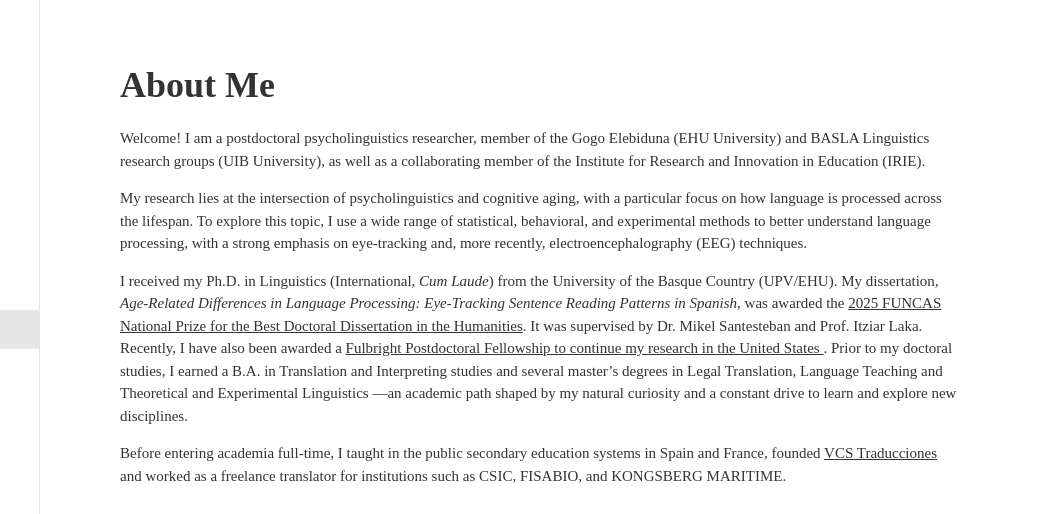
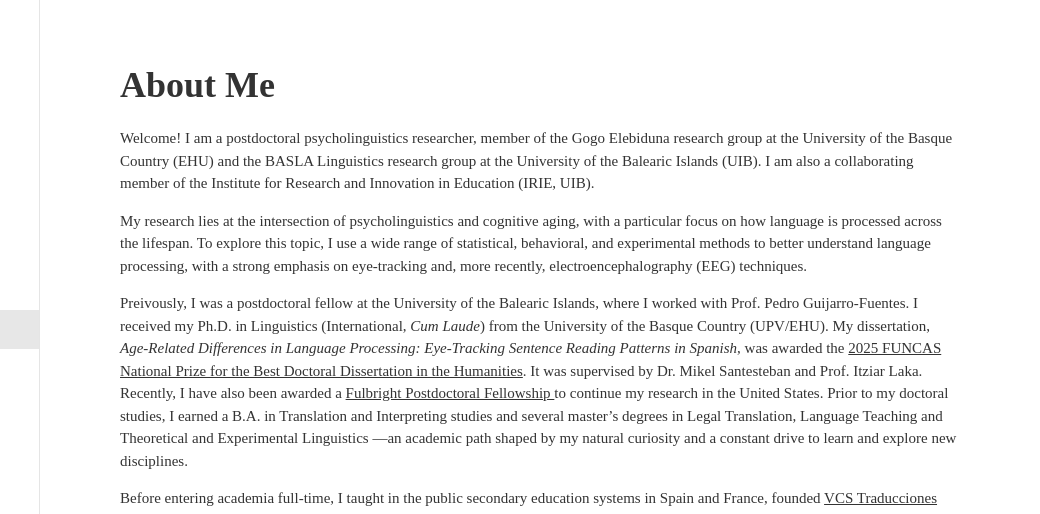
Before and after one commit to VictoriaCanoSanchez/VictoriaCanoSanchez.github.io, a plain HTML site: page index.html in a window 1280 px wide. Shown: the top 514 px of the page, 240-1280 px from the left. Drawn offline with nearby package versions, Linux system fonts and the light colour scheme.

Commit message:
Update index.html

```diff
--- a/index.html
+++ b/index.html
@@ -112,7 +112,7 @@
                     <h1 class="desktop-title"><b>About Me</b></h1>
 
                     <p>Welcome! I am a postdoctoral psycholinguistics researcher, member of the
-                        Gogo Elebiduna (EHU University) and BASLA Linguistics research groups (UIB University), as well as a collaborating member of the Institute for Research and Innovation in Education (IRIE). </p>
+                        Gogo Elebiduna research group at the University of the Basque Country (EHU) and the BASLA Linguistics research group at the University of the Balearic Islands (UIB). I am also a collaborating member of the Institute for Research and Innovation in Education (IRIE, UIB). </p>
 
                     <p>My research lies at
                         the
@@ -125,14 +125,14 @@
                         processing, with a strong emphasis on eye-tracking and,
                         more recently, electroencephalography (EEG) techniques. </p>
 
-                    <p>I received my Ph.D. in Linguistics (International, <i> Cum
+                    <p> Preivously, I was a postdoctoral fellow at the University of the Balearic Islands, where I worked with Prof. Pedro Guijarro-Fuentes. I received my Ph.D. in Linguistics (International, <i> Cum
                             Laude</i>) from the
                         University of the Basque Country (UPV/EHU). My
                         dissertation,<i>
                             Age-Related Differences in Language Processing:
                             Eye-Tracking
                             Sentence Reading Patterns in Spanish</i>, was awarded the <a href="https://www.funcas.es/convocatorias-premios-efq/" target="_blank" rel="noopener noreferrer">2025 FUNCAS National Prize for the Best Doctoral Dissertation in the Humanities</a>. It was
-                        supervised by Dr. Mikel Santesteban and Prof. Itziar Laka. Recently, I have also been awarded a <u> Fulbright Postdoctoral Fellowship to continue my research in the United States </u>.
+                        supervised by Dr. Mikel Santesteban and Prof. Itziar Laka. Recently, I have also been awarded a <u> Fulbright Postdoctoral Fellowship </u> to continue my research in the United States.
                         Prior to my
                         doctoral
                         studies, I earned a B.A. in Translation and Interpreting studies
```
